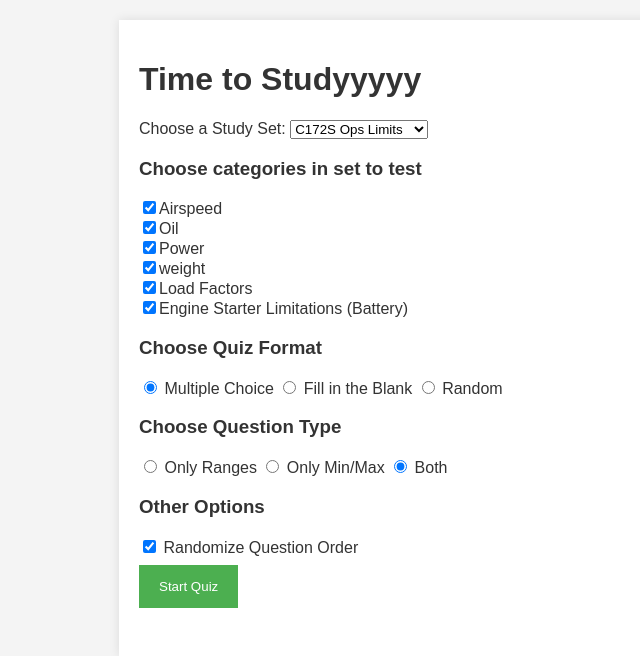
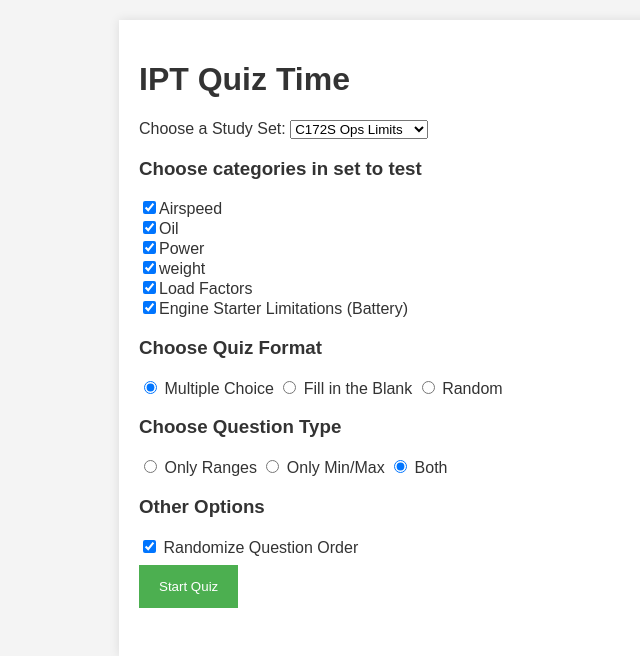
Before and after one commit to Spacechicken27/IPT_Study, a plain HTML site: page index.html in a window 1280 px wide. Shown: the whole page, without its empty margins (101-741 px from the left). Drawn offline with Linux system fonts and the light colour scheme.

Commit message:
changed heading on site to something more professional

```diff
--- a/index.html
+++ b/index.html
@@ -10,7 +10,7 @@
 </head>
 <body>
     <div id="app">
-        <h1>Time to Studyyyyy</h1>
+        <h1>IPT Quiz Time</h1>
 
         <!-- Label for the study set selection dropdown -->
         <label for="studySetSelect">Choose a Study Set:</label>
```
